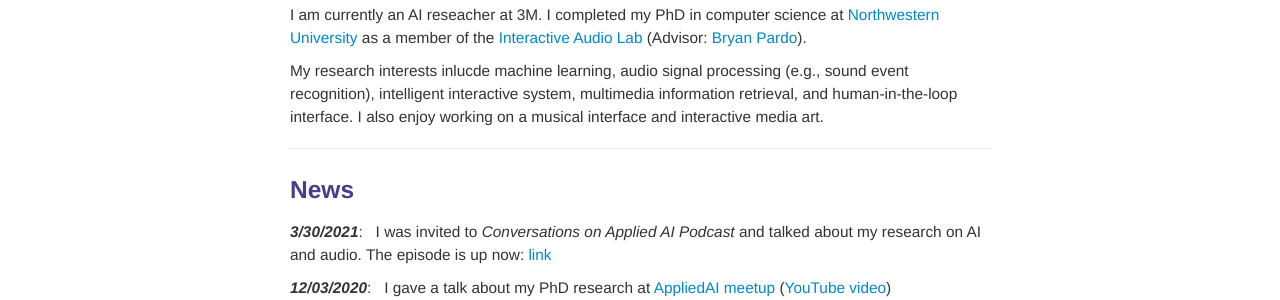
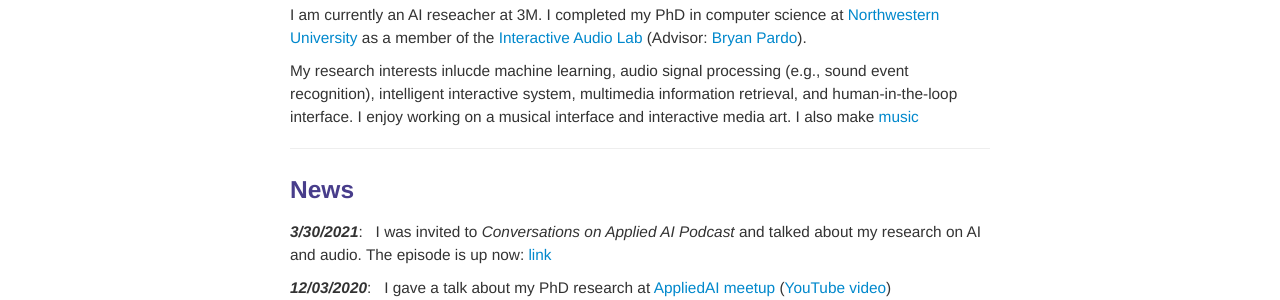
Before and after one commit to bongjun/bongjun.github.io, a Jekyll site: the page built from index.md, in a window 1280 px wide. Shown: the part 344-644 px from the top of the page. Built offline with Jekyll 4.4.1, drawn with Linux system fonts in a browser that asks for light colours.

Commit message:
Update index.md

```diff
--- a/index.md
+++ b/index.md
@@ -35,7 +35,7 @@ Ph.D in Computer Science <br>
 
 I am currently an AI reseacher at 3M. I completed my PhD in computer science at [Northwestern University](https://www.mccormick.northwestern.edu/computer-science/) as a member of the [Interactive Audio Lab](https://interactiveaudiolab.github.io/) (Advisor: [Bryan Pardo](https://interactiveaudiolab.github.io/people-current/1_bryan-pardo.html)).
 
-My research interests inlucde machine learning, audio signal processing (e.g., sound event recognition), intelligent interactive system, multimedia information retrieval, and human-in-the-loop interface. I also enjoy working on a musical interface and interactive media art.
+My research interests inlucde machine learning, audio signal processing (e.g., sound event recognition), intelligent interactive system, multimedia information retrieval, and human-in-the-loop interface. I enjoy working on a musical interface and interactive media art. I also make [music](https://www.youtube.com/channel/UCom0m2uzbUfnPI8ganSJvew/featured)
 <hr>
 
 ### News
```
